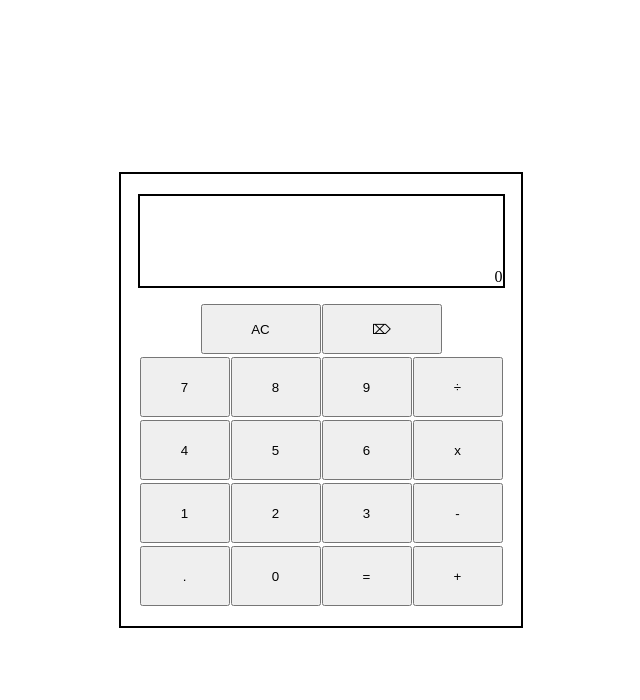
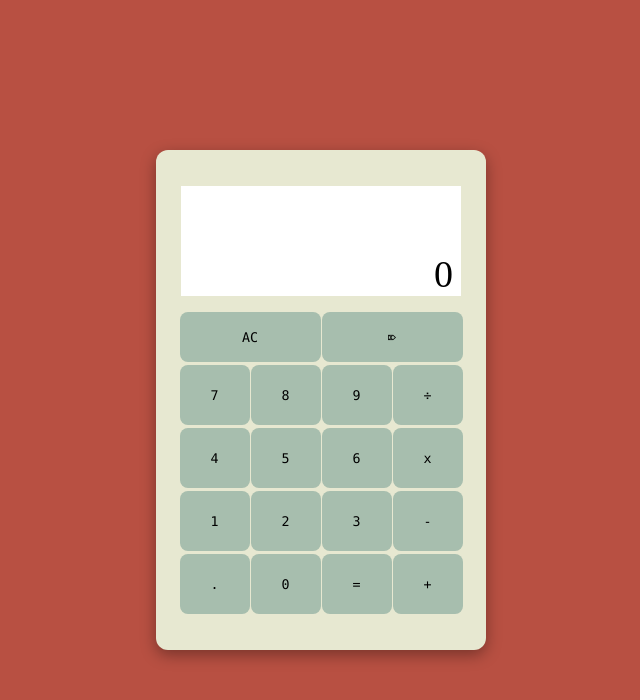
Before and after one commit to kaylubr/calculator, a plain HTML site: page index.html in a window 1280 px wide. Shown: the whole page, without its empty margins (319-959 px from the left). Drawn offline with Linux system fonts and the light colour scheme.

Commit message:
Modify the style for the whole calculator:

```diff
--- a/style.css
+++ b/style.css
@@ -4,17 +4,22 @@ body {
   justify-content: center;
   align-items: center;
   min-height: 100vh;
+  background-color: #B85042;
 }
 
 /* The main container/calculator */
 main {
-  width: 400px;
+  width: 330px;
+  height: 460px;
   display: flex;
   flex-direction: column;
   align-items: center;
-  border: 2px solid black;
+  justify-content: center;
   padding: 20px 0px;
   gap: 1rem;
+  border-radius:12px;
+  background-color: #E7E8D1;
+  box-shadow: rgba(0, 0, 0, 0.35) 0px 5px 15px;
 }
 
 /* Two containers inside main*/
@@ -22,11 +27,17 @@ main {
 /* Display container style */
 .display-container {
   display: flex;
-  width: 363px;
-  height: 90px;
+  width: 280px;
+  height: 110px;
   justify-content: flex-end;
   align-items: flex-end;
-  border: 2px solid black;
+  background-color: white;
+}
+
+#displayed-value {
+  font-size: 38px;
+  font-family: 'Times New Roman';
+  margin-right: 8px;
 }
 
 .operation-buttons {
@@ -42,15 +53,31 @@ main {
   gap: 1px;
 }
 
-/* Styling the row for deleting */
+/* Styling the buttons*/
 #clear,
 #delete {
-  width: 120px;
+  width: 141px;
   height: 50px;
+  background-color: #A7BEAE;
+  border-radius: 8px;
+  font-family: "Lucida Console", "Courier New", monospace;
+  font-weight: 500;
+  border: none;
 }
 
-/* For the buttons for arithmetic operations */
+#clear:hover,
+#delete:hover,
+.op-button:hover {
+  background-color: #7d9083;
+  transform: scale(0.9);
+}
+
 .op-button {
-  width: 90px;
+  width: 70px;
   height: 60px;
+  background-color: #A7BEAE;
+  border-radius: 8px;
+  font-family: "Lucida Console", "Courier New", monospace;
+  font-weight: 500;
+  border: none;
 }
```
